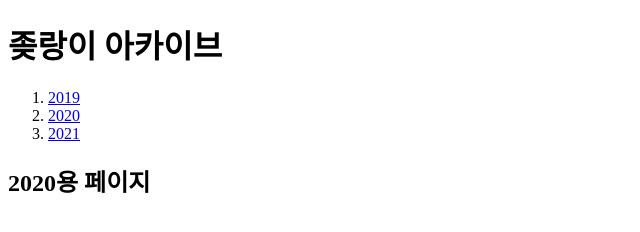
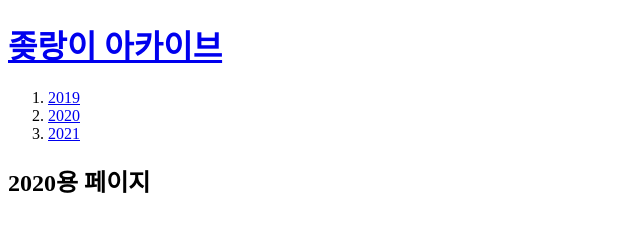
Before and after one commit to yoon-heez/weblearning, a plain HTML site: page 2020.html in a window 1280 px wide. Shown: the whole page, without its empty margins (0-640 px from the left). Drawn offline with Linux system fonts and the light colour scheme.

Commit message:
index link가 안되길래

```diff
--- a/2020.html
+++ b/2020.html
@@ -5,7 +5,7 @@
   <meta charset="utf-8">
 </head>
 <body>
-  <h1>좆랑이 아카이브</h1>
+  <h1> <a href="index.html">좆랑이 아카이브</a></h1>
   <ol>
     <li><a href="2019.html">2019</a></li>
     <li><a href="2020.html">2020</a></li>
```
